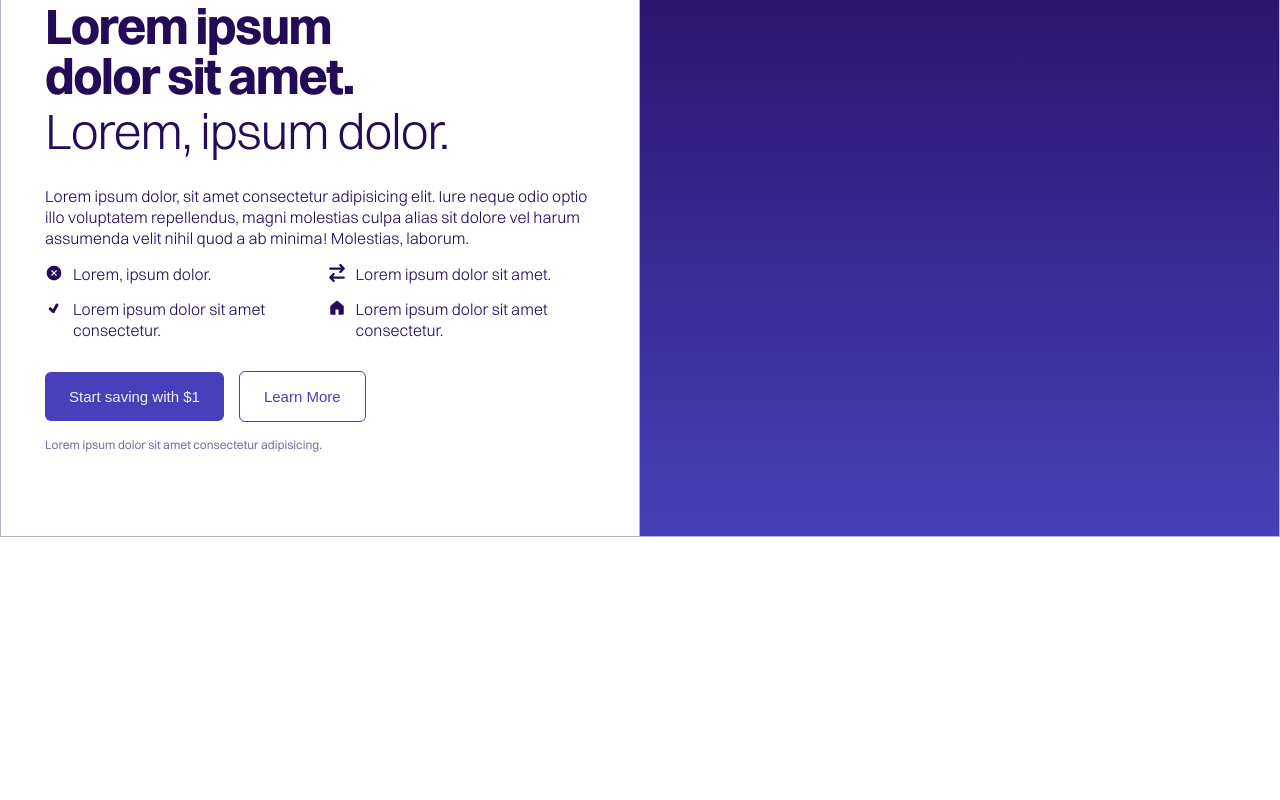
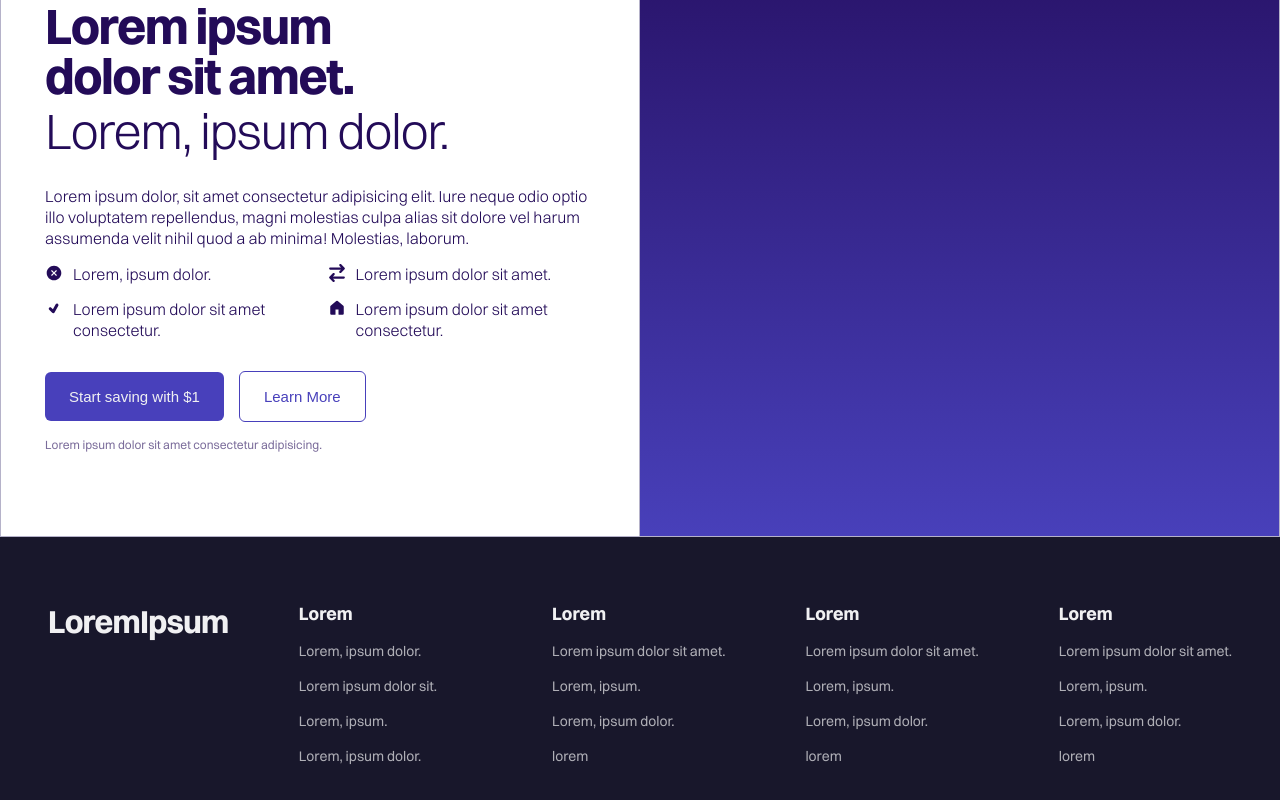
Before and after one commit to ayushcodes0/Tj-Frontend, a React (Vite) app: page / in a window 1280 px wide. Shown: the part 3195-3995 px from the top of the page. Before the commit the page ends 3732 px from the top, so only its background shows below. Built offline with nearby package versions, Linux system fonts and the light colour scheme.

Commit message:
Footer Done

```diff
--- /dev/null
+++ b/src/components/Footer/Footer.module.css
@@ -0,0 +1,67 @@
+.footer{
+    padding: 64px 0;
+    display: flex;
+    gap: 40px;
+    justify-content: space-between;
+}
+
+.logo{
+    font-weight: 700;
+    font-size: 32px;
+    letter-spacing: -.8px;
+}
+
+.footerContent{
+    display: grid;
+    grid-template-columns: 1fr 1fr 1fr 1fr;
+    gap: 80px;
+}
+
+.footerItemsHead{
+    font-size: 18px;
+    font-weight: 700;
+    color: var(--primary-white);
+}
+
+.footerItemsText{
+    font-size: 14px;
+    color: var(--primary-white);
+    opacity: .7;
+}
+
+.footerItems{
+    display: flex;
+    flex-direction: column;
+    gap: 16px;
+}
+
+@media(max-width: 1256px){
+    .footerContent{
+        gap: 40px;
+    }
+}
+
+@media(max-width: 1135px){
+    .footerContent{
+        gap: 20px;
+    }
+}
+
+@media(max-width: 1076px){
+    .footerContent{
+        grid-template-columns: 1fr 1fr;
+        row-gap: 40px;
+    }
+}
+
+@media(max-width: 687px){
+    .footer{
+        flex-direction: column;
+    }
+}
+
+@media(max-width: 480px){
+    .footerContent{
+        grid-template-columns: 1fr;
+    }
+}
--- /dev/null
+++ b/src/components/Footer/Footer.tsx
@@ -0,0 +1,42 @@
+import Styles from './Footer.module.css';
+const Footer = () => {
+  return (
+    <div className={Styles.footer}>
+      <div className={Styles.footerLogo}>
+        <p className={Styles.logo}>LoremIpsum</p>
+      </div>
+      <div className={Styles.footerContent}>
+        <div className={Styles.footerItems}>
+            <p className={Styles.footerItemsHead}>Lorem</p>
+            <p className={Styles.footerItemsText}>Lorem, ipsum dolor.</p>
+            <p className={Styles.footerItemsText}>Lorem ipsum dolor sit.</p>
+            <p className={Styles.footerItemsText}>Lorem, ipsum.</p>
+            <p className={Styles.footerItemsText}>Lorem, ipsum dolor.</p>
+        </div>
+        <div className={Styles.footerItems}>
+            <p className={Styles.footerItemsHead}>Lorem</p>
+            <p className={Styles.footerItemsText}>Lorem ipsum dolor sit amet.</p>
+            <p className={Styles.footerItemsText}>Lorem, ipsum.</p>
+            <p className={Styles.footerItemsText}>Lorem, ipsum dolor.</p>
+            <p className={Styles.footerItemsText}>lorem</p>
+        </div>
+        <div className={Styles.footerItems}>
+            <p className={Styles.footerItemsHead}>Lorem</p>
+            <p className={Styles.footerItemsText}>Lorem ipsum dolor sit amet.</p>
+            <p className={Styles.footerItemsText}>Lorem, ipsum.</p>
+            <p className={Styles.footerItemsText}>Lorem, ipsum dolor.</p>
+            <p className={Styles.footerItemsText}>lorem</p>
+        </div>
+        <div className={Styles.footerItems}>
+            <p className={Styles.footerItemsHead}>Lorem</p>
+            <p className={Styles.footerItemsText}>Lorem ipsum dolor sit amet.</p>
+            <p className={Styles.footerItemsText}>Lorem, ipsum.</p>
+            <p className={Styles.footerItemsText}>Lorem, ipsum dolor.</p>
+            <p className={Styles.footerItemsText}>lorem</p>
+        </div>
+      </div>
+    </div>
+  )
+}
+
+export default Footer
--- a/src/components/InfoContainer/InfoContainer.module.css
+++ b/src/components/InfoContainer/InfoContainer.module.css
@@ -134,3 +134,9 @@
         font-size: 14px;
     }
 }
+
+@media (max-width: 608px){
+    .informationContainer{
+        padding: 5.2rem 16px;
+    }
+}
--- a/src/pages/LandingPage/LandingPage.module.css
+++ b/src/pages/LandingPage/LandingPage.module.css
@@ -450,3 +450,10 @@
         letter-spacing: -1px;
     }
 }
+
+.footerContainer {
+    padding: 0 var(--tk-spacing-xxlarge);
+    width: 100%;
+    background-color: #18172B;
+    color: var(--primary-white);
+}
--- a/src/pages/LandingPage/LandingPage.tsx
+++ b/src/pages/LandingPage/LandingPage.tsx
@@ -12,6 +12,7 @@ import { GoHomeFill } from 'react-icons/go';
 import InfoContainer from '../../components/InfoContainer/InfoContainer';
 import { useState, useEffect, useRef, useCallback } from 'react';
 import { FaChevronDown, FaChevronUp } from 'react-icons/fa';
+import Footer from '../../components/Footer/Footer';
 
 const LandingPage = () => {
   const [activeSection, setActiveSection] = useState<number>(0);
@@ -384,6 +385,9 @@ const LandingPage = () => {
         </div>
         <div className={`${Styles.informationImageContainer} ${Styles.image3}`} style={{ background: gradientColors[3] }} />
       </div>
+      <div className={Styles.footerContainer}>
+        <Footer />
+      </div>
     </div>
   );
 };
```
